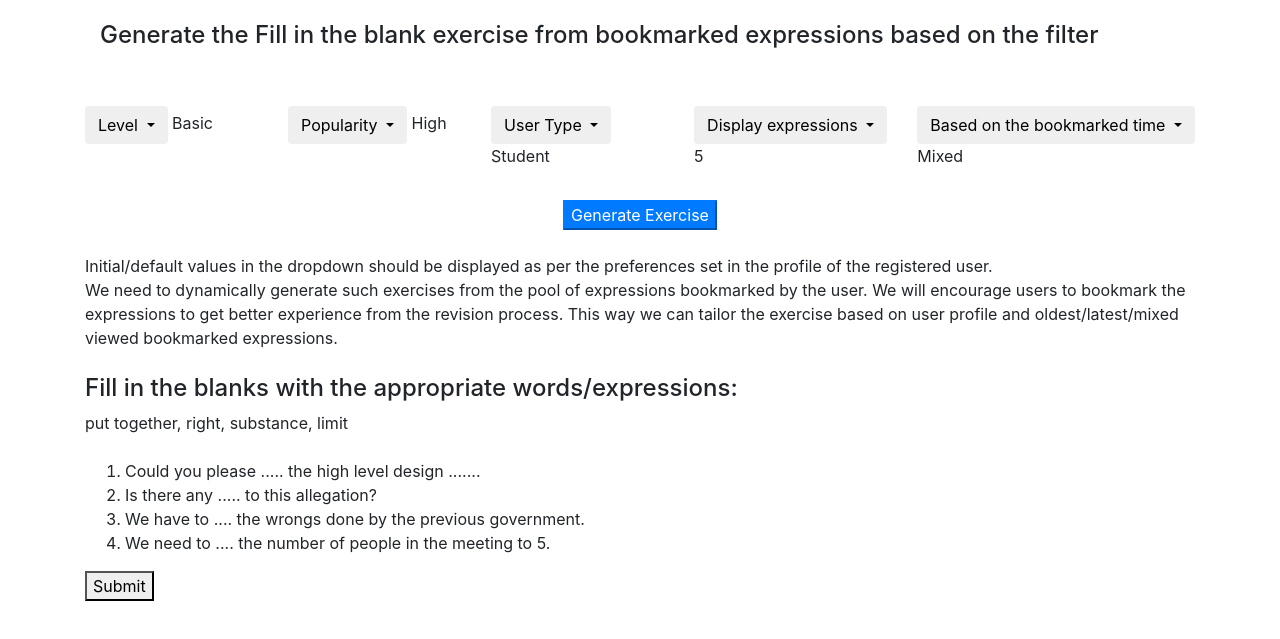
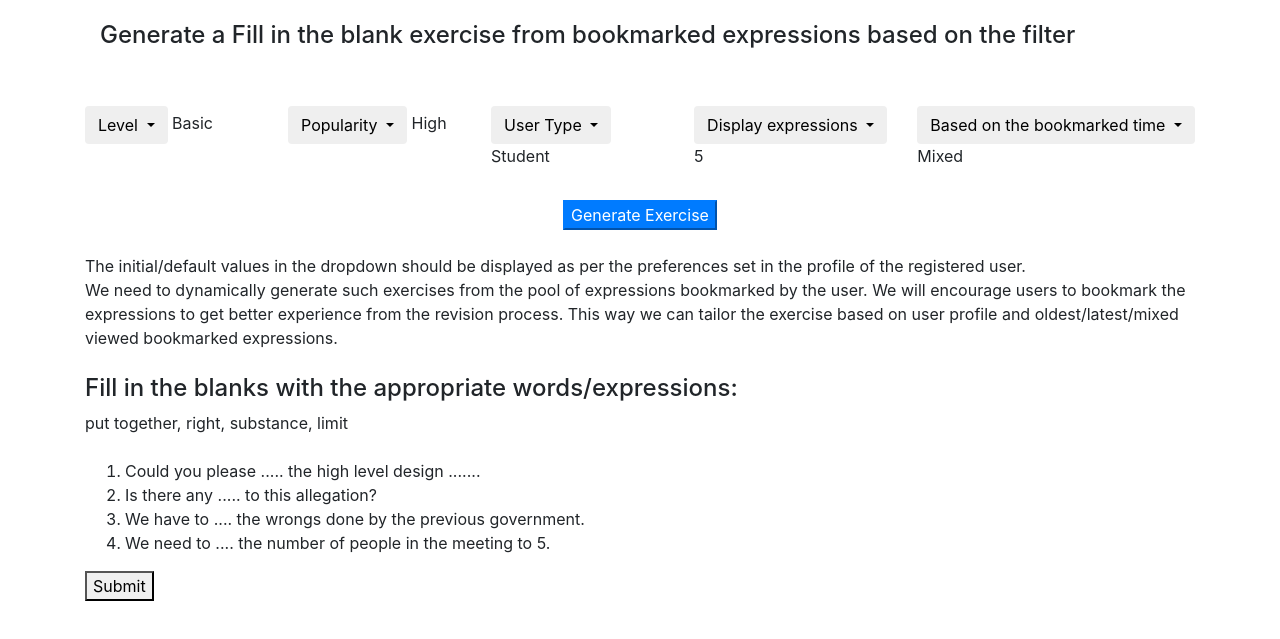
Before and after one commit to hariom-d/hariom-d.github.io, a plain HTML site: page Exercise2.html in a window 1280 px wide. Shown: the part 113-752 px from the top of the page. Drawn offline with nearby package versions, Linux system fonts and the light colour scheme.

Commit message:
misc updates

```diff
--- a/Exercise2.html
+++ b/Exercise2.html
@@ -121,7 +121,7 @@
     </div> -->
     <div class="rol">
       <div class="col">
-        <h4> Generate the Fill in the blank exercise from bookmarked expressions based on the filter</h4>
+        <h4> Generate a Fill in the blank exercise from bookmarked expressions based on the filter</h4>
       </div>
     </div>
 
@@ -191,7 +191,7 @@
     <br>
     <div class="row">
       <div class="col">
-        Initial/default values in the dropdown should be displayed as per the preferences set in the profile of the registered user.
+        The initial/default values in the dropdown should be displayed as per the preferences set in the profile of the registered user.
       </div>
 
     </div>
```
Also changed, not shown: TBD.html (+2 -2 lines).
